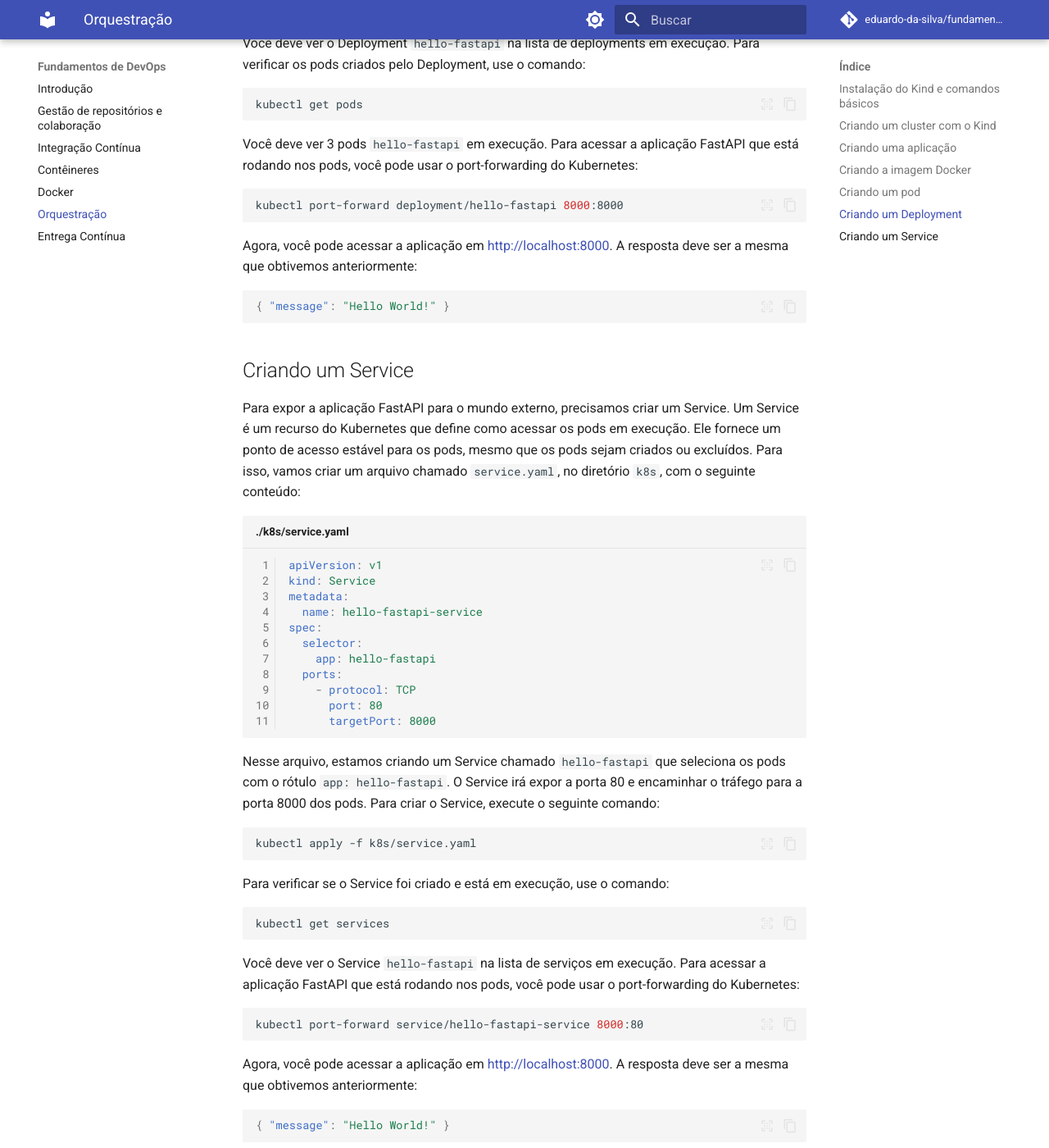
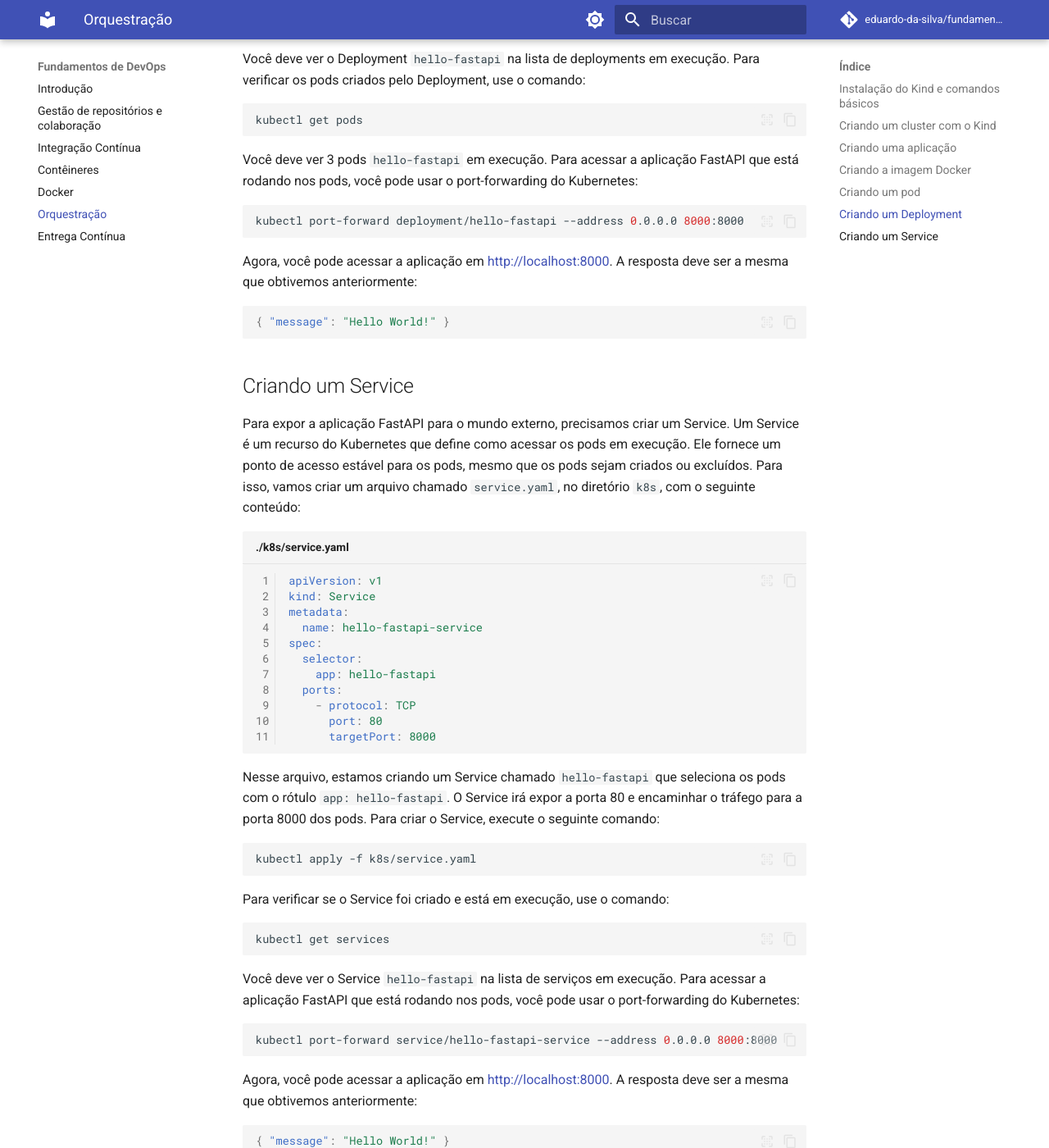
Before and after one commit to eduardo-da-silva/fundamentos-devops, an MkDocs documentation site: the page built from docs/orquestracao/index.md, in a window 1280 px wide and 1400 px high, scrolled down 8509 px. Shown: the whole window at 82% size. Built offline with MkDocs 1.6.1 and Material for MkDocs 9.7.7, drawn with Linux system fonts in a browser that asks for light colours; comment, search, counter and statistics services are not loaded; some of the changed text lies outside the part shown.

Commit message:
feat: add fastapi and change listen address

````diff
--- a/docs/orquestracao/index.md
+++ b/docs/orquestracao/index.md
@@ -261,7 +262,7 @@ kubectl get pods
 Você deve ver o pod `hello-fastapi` na lista de pods em execução. Para acessar a aplicação FastAPI que está rodando no pod, você pode usar o port-forwarding do Kubernetes:
 
 ```bash
-kubectl port-forward pod/hello-fastapi 8000:8000
+kubectl port-forward pod/hello-fastapi --address 0.0.0.0 8000:8000
 ```
 
 Agora, você pode acessar a aplicação em http://localhost:8000. A resposta deve ser a mesma que obtivemos anteriormente:
@@ -320,7 +321,7 @@ kubectl get pods
 Você deve ver 3 pods `hello-fastapi` em execução. Para acessar a aplicação FastAPI que está rodando nos pods, você pode usar o port-forwarding do Kubernetes:
 
 ```bash
-kubectl port-forward deployment/hello-fastapi 8000:8000
+kubectl port-forward deployment/hello-fastapi --address 0.0.0.0 8000:8000
 ```
 
 Agora, você pode acessar a aplicação em http://localhost:8000. A resposta deve ser a mesma que obtivemos anteriormente:
@@ -363,7 +364,7 @@ kubectl get services
 Você deve ver o Service `hello-fastapi` na lista de serviços em execução. Para acessar a aplicação FastAPI que está rodando nos pods, você pode usar o port-forwarding do Kubernetes:
 
 ```bash
-kubectl port-forward service/hello-fastapi-service 8000:80
+kubectl port-forward service/hello-fastapi-service --address 0.0.0.0 8000:8000
 ```
 
 Agora, você pode acessar a aplicação em http://localhost:8000. A resposta deve ser a mesma que obtivemos anteriormente:
````
Also changed, not shown: other parts of docs/orquestracao/index.md (+1 -0 lines), docs/cd/index.md (+2 -2 lines).
